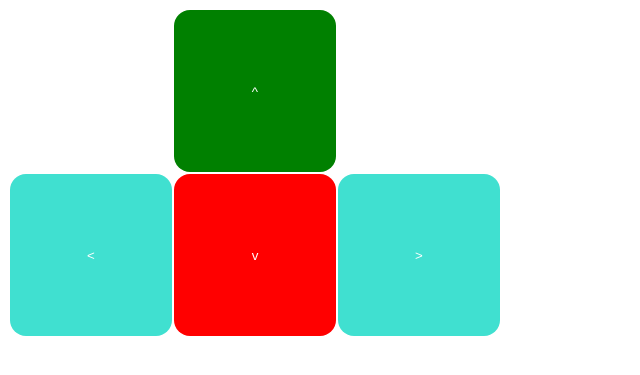
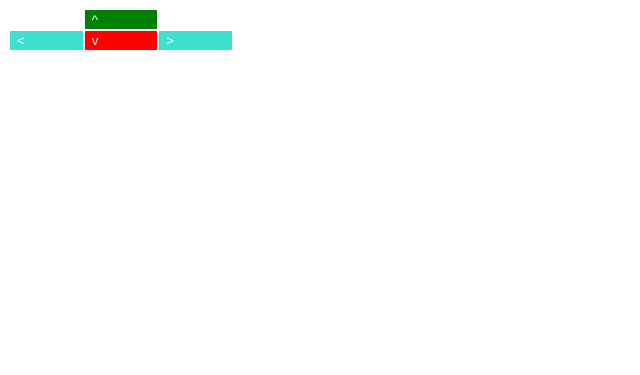
Before and after one commit to SinglePaper/RPi-electronics, a PHP site: page /index.html in a window 1280 px wide. Shown: the top 375 px of the page, without its empty margins (0-640 px from the left). Run offline with PHP 8.4, Linux system fonts and the light colour scheme.

Commit message:
Update style.css

```diff
--- a/html/style.css
+++ b/html/style.css
@@ -16,9 +16,9 @@ div#controls td.right {
     background-color:turquoise;
 }
 div#controls td {
-    height: 10em;
-    width: 10em;
-    border-radius: 1em;
+    height: 10%;
+    width: 10%;
+    border-radius: 1%;
 }
 td.up button, td.down button, td.left button, td.right button {
     height: inherit;
```
